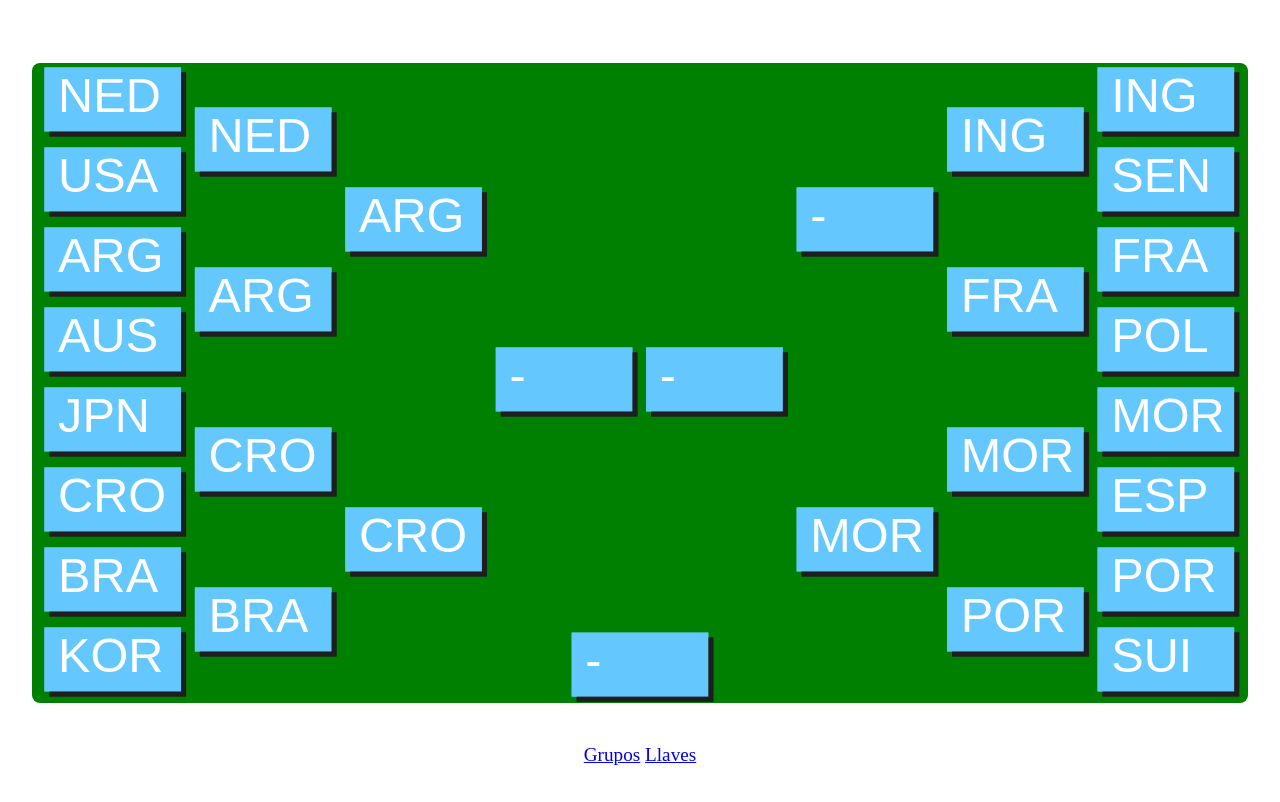
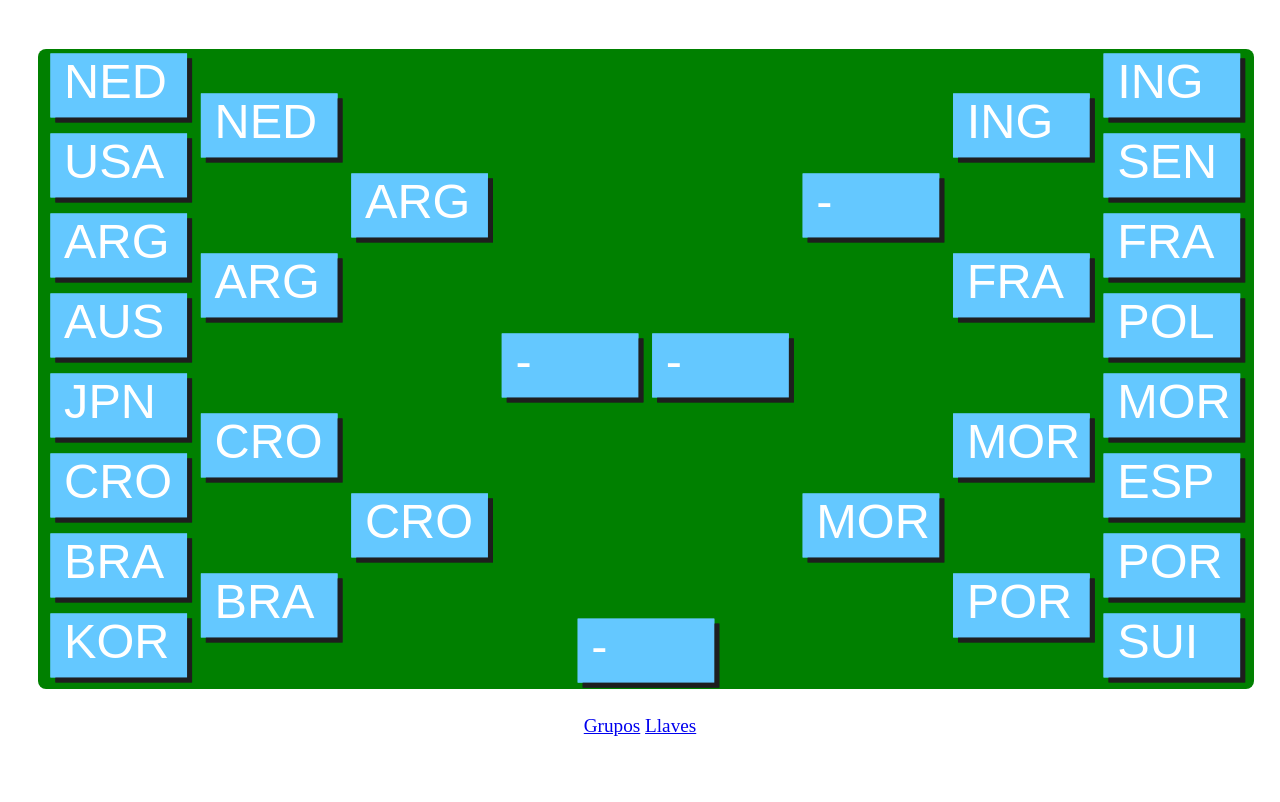
Before and after one commit to battagliajose/FixtureMundial2022, a plain HTML site: page index.html in a window 1280 px wide. Shown: the part 888-1690 px from the top of the page. After the commit the page ends 1661 px from the top, so only its background shows below. Drawn offline with Linux system fonts and the light colour scheme.

Commit message:
Cambio margen canvas

```diff
--- a/css/style.css
+++ b/css/style.css
@@ -72,7 +72,7 @@ header {
 }
 
 #canvas {
-    margin: 3vw 3vh;
+    margin: 3vh 3vw;
     background-color: green;
     border-radius: 1vh;
 }
```
